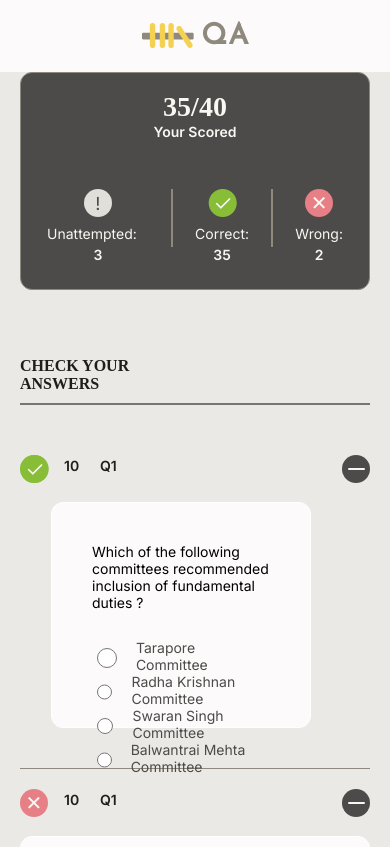
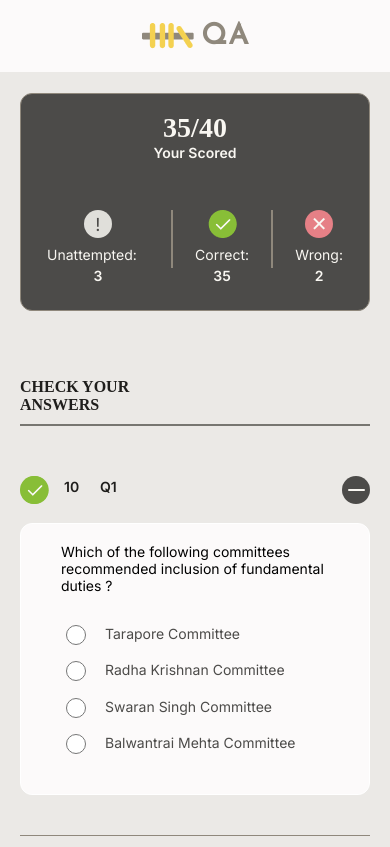
Before and after one commit to Rani-rathod/mcq-test-portal, a Next.js app: page /check_question in a window 390 px wide. Shown: the top 847 px of the page. Built offline with nearby package versions, Linux system fonts and the light colour scheme; a web font is replaced by a local one.

Commit message:
fixed 4th page

```diff
--- a/app/check_question/Questions_list.js
+++ b/app/check_question/Questions_list.js
@@ -130,7 +130,7 @@ const Questions_list = function () {
                 <Questions_list_items />
                 <Questions_list_items />
 
-                <div className="question-first">
+                {/* <div className="question-first">
                     <div className="unattempted-logo1">
                         <span className="unattempted-icon">!</span>
                     </div>
@@ -147,19 +147,12 @@ const Questions_list = function () {
                             <div className="option-icon1"></div>
                             <span className="option-text desktop-only">Tarapore Committee</span>
                             <div className="mobile-only">
-                                <div className="join-text">
-                                    <span className="option-text ">Tarapore Committee</span>
-                                    <div className="option-text1">Right Answer</div>
-                                </div>
                             </div>
                         </div>
                         <div className="option-content">
                             <div className="option-highlight">
                                 <div className="option-icon2"></div>
                                 <span className="option-text ">Radha Krishnan Committee</span>
-                            </div>
-                            <div className="desktop-only">
-                                <span className="option-text1">Right Answer</span>
                             </div>
                         </div>
                         <div className="option-content">
@@ -172,7 +165,7 @@ const Questions_list = function () {
                         </div>
 
                     </div>
-                </div>
+                </div> */}
 
                 <div className="question-list-line"></div>
                 <div className="question-first">
--- a/app/check_question/Questions_score.css
+++ b/app/check_question/Questions_score.css
@@ -22,6 +22,7 @@ body{
     .question-score-main{
         margin: auto 20px ;
         width: auto;
+        margin-top: 21px;
     }
 
 }
--- a/app/check_question/question_list.css
+++ b/app/check_question/question_list.css
@@ -12,6 +12,7 @@
 
 .question-first{
     height: 28px;
+    margin-bottom: 19px;
 }
 .correct-logo1{
     width: 28px;
@@ -156,19 +157,12 @@
     }
 
 }
-@media (max-width:576px) {
-    .question-content{
-        width: 260px;
-        height: 226px;
-    }
-}
+
 .question-list-line{
     width: 580px;
     height: 1px;
     background-color:  #8F887C ;
     margin: 20px 0px 20px 0px;
-
-
 }
 @media (max-width:576px) {
     .question-list-line{
@@ -217,11 +211,13 @@
 @media (max-width: 576px) {
     .question-content {
         /* border: 1px solid blue; */
-        padding-top: 40px;
+        margin: auto;
+        padding-top: 19px;
         padding-bottom: 40px;
         margin-bottom: 40px;
     }
 }
+
 
 
 
```
